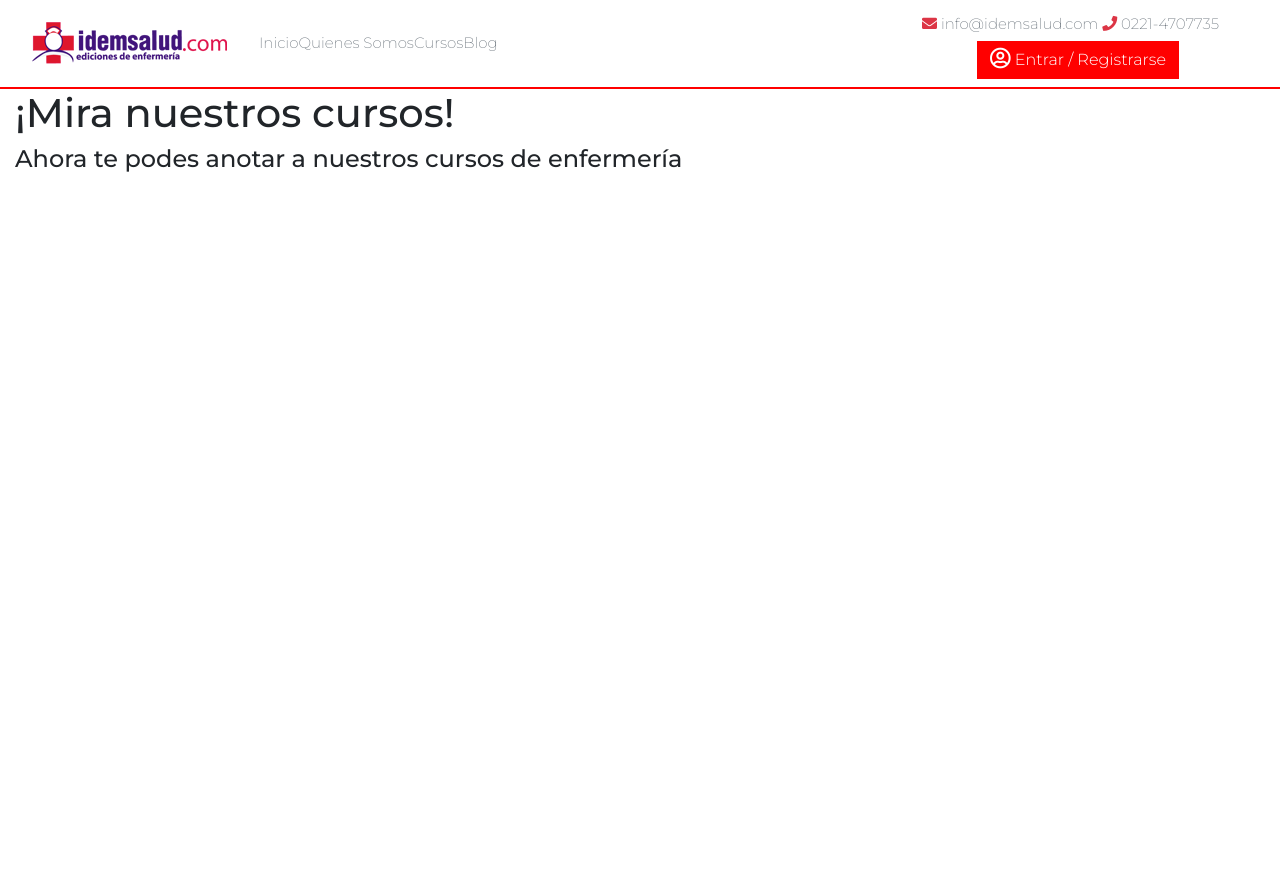
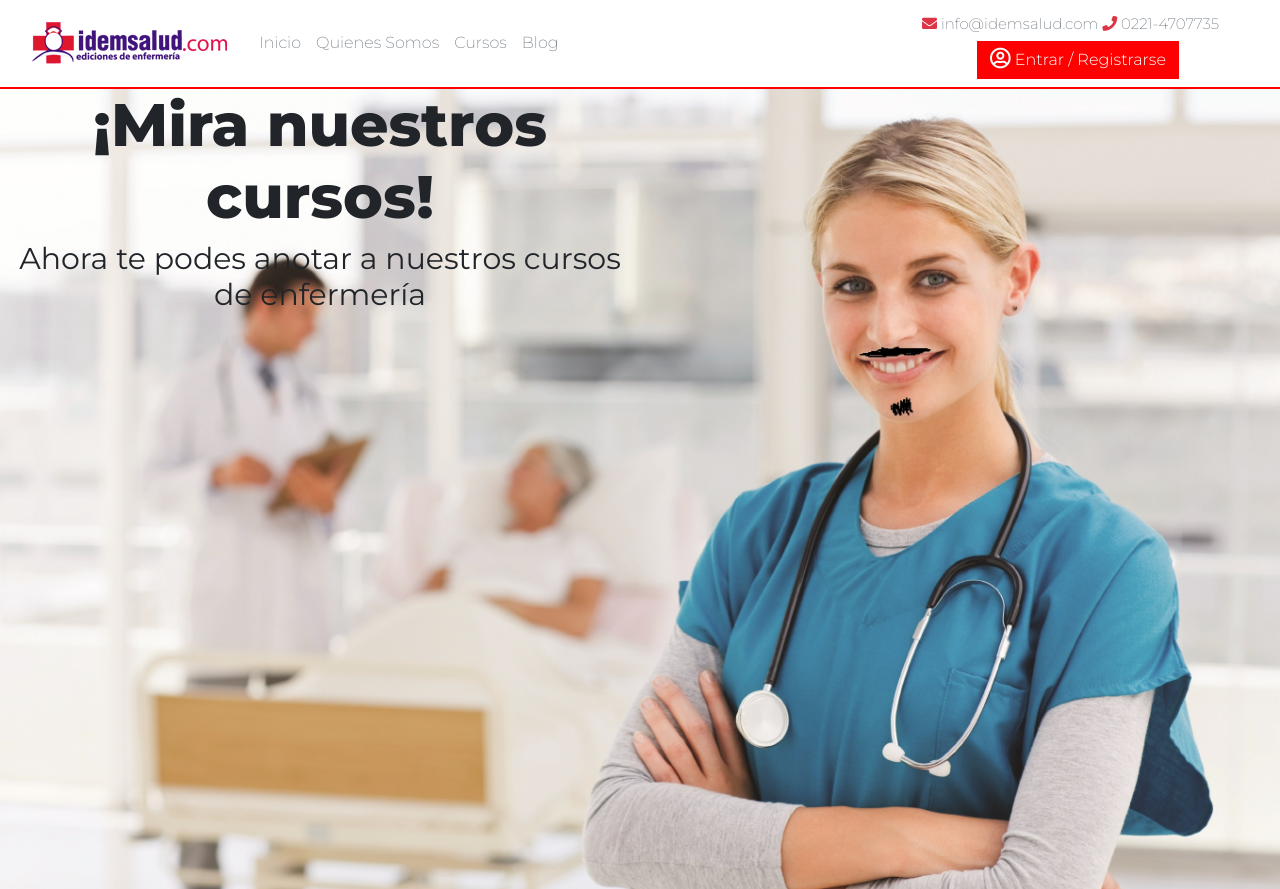
Before and after one commit to desqui92/IdemSalud, a PHP site: page / in a window 1280 px wide. Run offline with PHP 8.4, Linux system fonts and the light colour scheme.

Commit message:
seccion inicio

```diff
--- a/css/estilo.css
+++ b/css/estilo.css
@@ -52,12 +52,12 @@ margin:auto;
       }
 
 
-
+}
 @media only screen and (min-width: 992px) {
   #cajasubmenu{
   margin-top:29px;
   }
-
+}
   /* INICIO */
   #inicio-seccion{
     background-image:url('../img/enfermera.jpg');
@@ -65,8 +65,15 @@ margin-top:29px;
     background-repeat: no-repeat;
     background-size: 100%;
   }
-#inicio-seccion h1{
-  color: red;
+  #inicio-seccion .titulo{
+    font-weight: 800;
+    font-size: 60px;
+    text-align: center;
+  }
+  #inicio-seccion .descripcion{
+    font-weight: 400;
+    font-size: 30px;
+    text-align: center;
   }
   .link1{
 
@@ -112,7 +119,3 @@ a:active {
   a:hover.spancito{
       border-style: solid; border-width:0px 0px 2px 0px;border-color:red;
   }
-
-
-
-/* LOGIN */
--- a/index.php
+++ b/index.php
@@ -15,7 +15,7 @@
   ?>
   <div class="container-fluid h-100" id="inicio-seccion">
     <div class="row">
-      <div class="col">
+      <div class="col-6 cont-inicio">
           <h1 class="titulo">¡Mira nuestros cursos!</h1>
           <h4 class="descripcion">Ahora te podes anotar a nuestros cursos de enfermería</h4>
       </div>
```
Lines whose indentation alone changed are shown as unchanged.
